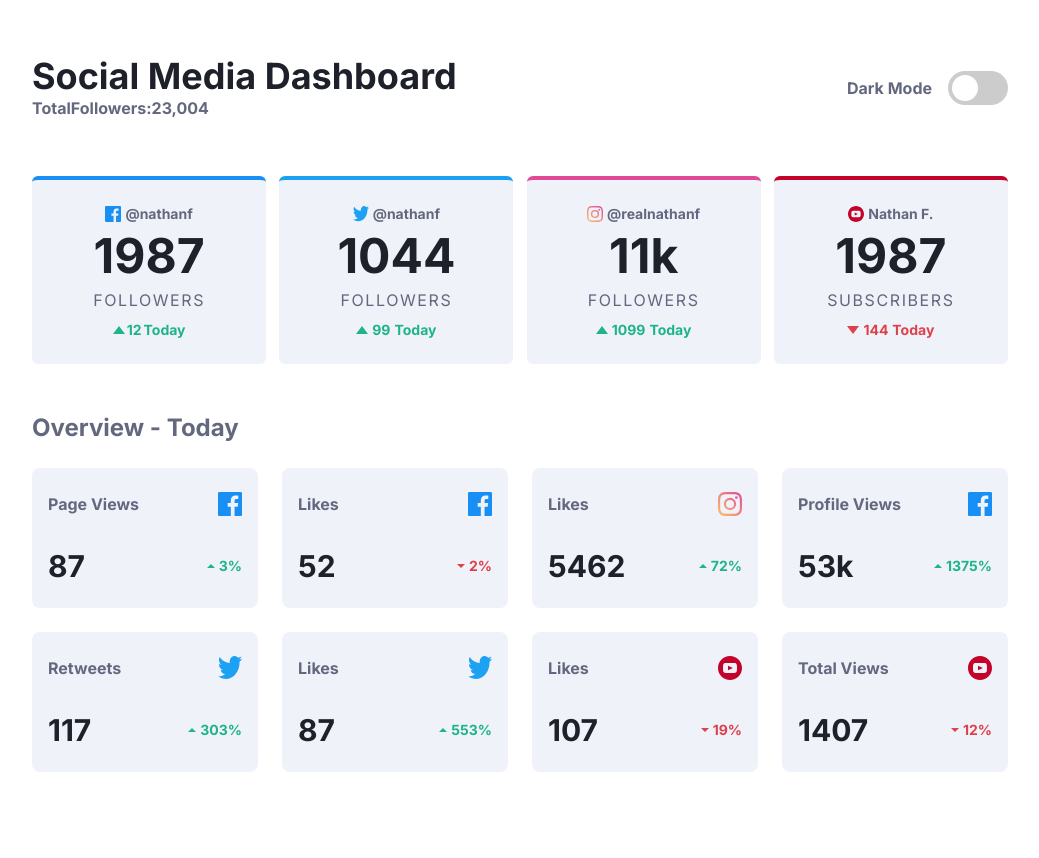
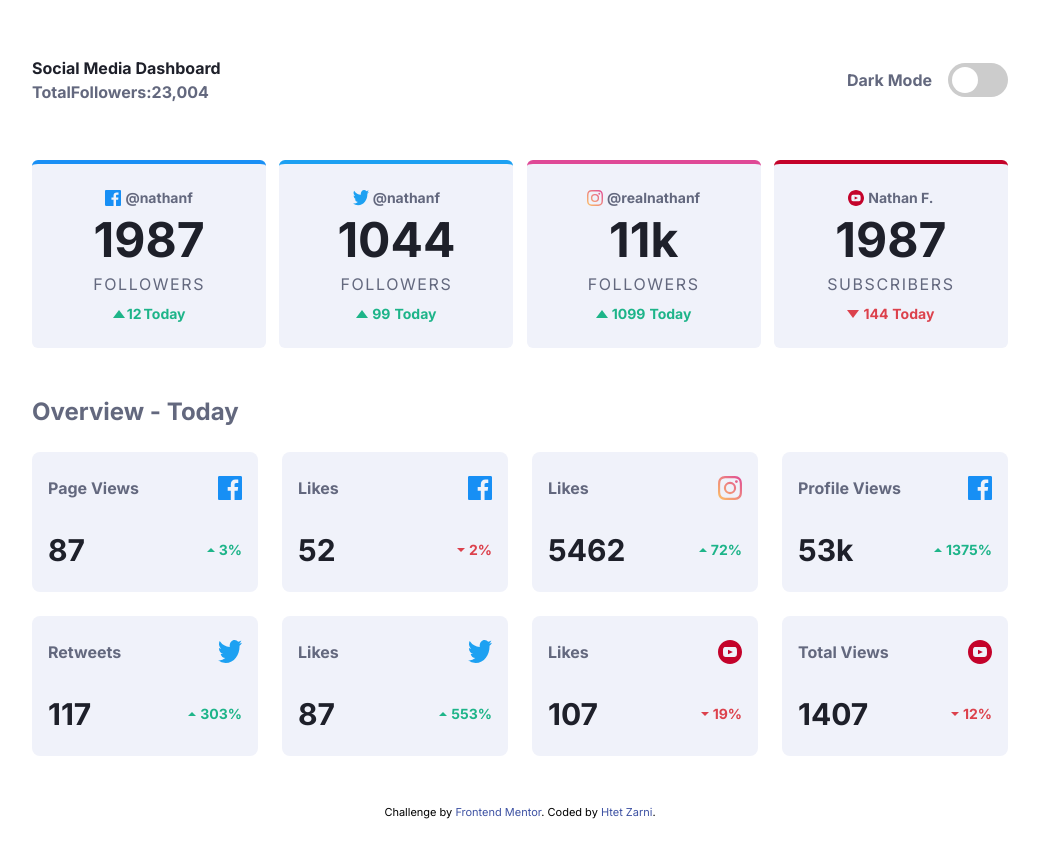
Before and after one commit to retardH/social-media-dashboard, a plain HTML site: page index.html in a window 1280 px wide. Shown: the whole page, without its empty margins (120-1159 px from the left). Drawn offline with Linux system fonts and the light colour scheme; a web font is replaced by a local one.

Commit message:
Changed main header font size

```diff
--- a/index.html
+++ b/index.html
@@ -12,12 +12,13 @@
       href="./images/favicon-32x32.png"
     />
     <link rel="stylesheet" href="./css/main.css" />
-    <title>Frontend Mentor | [Challenge Name Here]</title>
+    <title>Frontend Mentor | Social - Media - Dashboard</title>
 
     <style>
       .attribution {
         font-size: 11px;
         text-align: center;
+        margin-bottom: 2.5rem;
       }
       .attribution a {
         color: hsl(228, 45%, 44%);
@@ -32,7 +33,7 @@
         class="flex container flex-col space-y-6 md:py-8 md:flex-row md:justify-between md:space-y-0 mx-auto"
       >
         <div class="flex flex-col">
-          <h2 class="text-light__veryDarkBlue dark:text-white text-4xl font-bold">
+          <h2 class="text-light__veryDarkBlue dark:text-white text-2xlmd:text-3xl lg:text-4xl font-bold">
             Social Media Dashboard
           </h2>
           <h5 class="text-light__darkGrayishBlue dark:text-dark__desaturatedBlue text-base font-bold">
@@ -267,74 +268,11 @@
       </div>
     </section>
 
-    <!--
+    <div class="attribution">
+    Challenge by <a href="https://www.frontendmentor.io?ref=challenge" target="_blank">Frontend Mentor</a>.
+    Coded by <a href="#">Htet Zarni</a>.
 
-  Social Media Dashboard
-  Total Followers: 23,004
-
-  Dark Mode
-
-  @nathanf
-  1987
-  Followers
-  12 Today
-
-  @nathanf
-  1044
-  Followers
-  99 Today
-
-  @realnathanf
-  11k
-  Followers
-  1099 Today
-
-  Nathan F.
-  8239
-  Subscribers
-  144 Today
-
-  Overview - Today
-
-  Page Views
-  87
-  3%
-
-  Likes
-  52
-  2%
-
-  Likes
-  5462
-  2257%
-
-  Profile Views
-  52k
-  1375%
-
-  Retweets
-  117
-  303%
-
-  Likes
-  507
-  553%
-
-  Likes
-  107
-  19%
-
-  Total Views
-  1407
-  12%
-
-  -->
-
-    <!-- <div class="attribution"> -->
-    <!-- Challenge by <a href="https://www.frontendmentor.io?ref=challenge" target="_blank">Frontend Mentor</a>.  -->
-    <!-- Coded by <a href="#">Your Name Here</a>.
-    -->
-    <!-- </div> -->
+    </div>
     <script src="./js/main.js"></script>
   </body>
 </html>
--- a/js/main.js
+++ b/js/main.js
@@ -4,10 +4,12 @@ let _html = document.querySelector('html');
 let toggle = document.querySelector('.toggle');
 let toggleCheckbox = document.querySelector('.toggle__checkbox');
 
-if(!toggleCheckbox.checked) {
-    _html.classList.remove('dark');
+function toggleTheme() {
+    if(toggleCheckbox.checked) {
+        _html.classList.add('dark');
+    } else if(!toggleCheckbox.checked) {
+        _html.classList.remove('dark');
+    }
 }
 
-toggleCheckbox.addEventListener('click', () => {
-    _html.classList.toggle('dark');
-})
+toggleCheckbox.addEventListener('click',toggleTheme);
```
